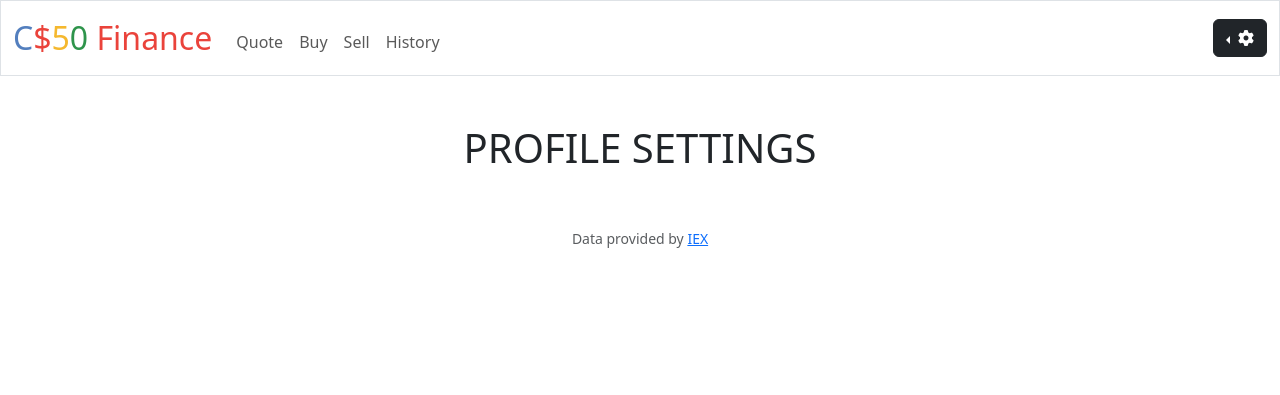
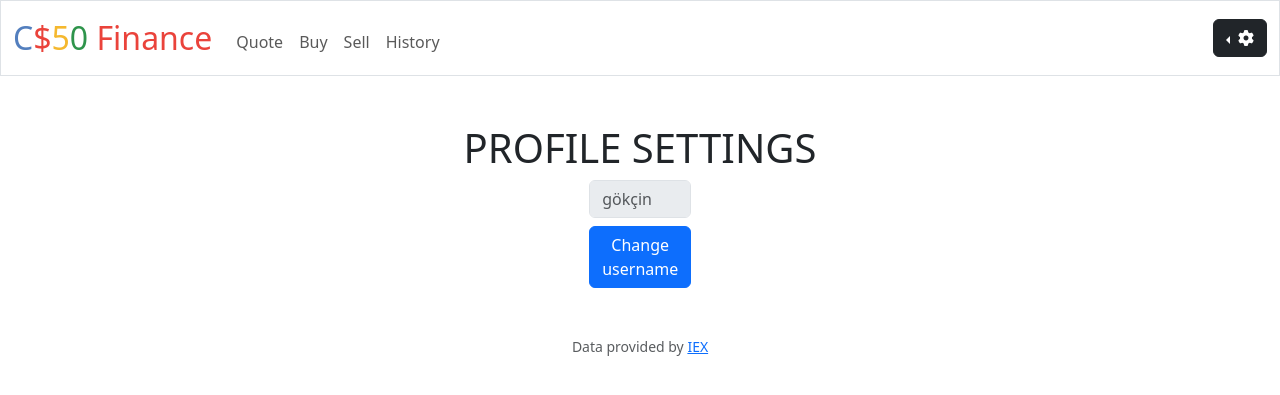
Before and after one commit to ibrahimdemir792/Portfolio-Manager, a Flask app: page /profileSettings in a window 1280 px wide. Shown: the top 395 px of the page. Run offline with Flask 3, Linux system fonts and the light colour scheme; a user stored in the database is signed in; some libraries are stand-ins or nearby versions.

Commit message:
profile settings and delete button for history

```diff
--- a/finance/app.py
+++ b/finance/app.py
@@ -255,7 +255,24 @@ def cash():
 @app.route("/profileSettings", methods=["GET", "POST"])
 @login_required
 def profileSettings():
+    user_id = session.get("user_id")
     if request.method == "GET":
-        return render_template("profileSettings.html")
+        username = db.execute("SELECT * FROM users WHERE id = ?", user_id)
+        return render_template("profileSettings.html", username=username)
     elif request.method == "POST":
-        return render_template("profileSettings.html")
+        newusername = request.form.get("newusername")
+        db.execute("UPDATE users SET username = ? WHERE id = ?", newusername, user_id)
+        return redirect("/profileSettings")
+
+
+@app.route("/delete", methods=["POST"])
+def delete():
+    transactionId = request.form.get("transactionId")
+    cashId = request.form.get("cashId")
+    if transactionId:
+        db.execute("DELETE FROM transactions WHERE id = ?", transactionId)
+        flash("Transaction History Deleted")
+    elif cashId:
+        db.execute("DELETE FROM cashHistory WHERE id = ?", cashId)
+        flash("Cash History Deleted")
+    return redirect("/history")
--- a/finance/static/styles.css
+++ b/finance/static/styles.css
@@ -26,3 +26,8 @@ nav .navbar-brand .green
     float: left;
     width: 200px;
 }
+
+.center {
+    margin: auto;
+    width: 10%;
+  }
--- a/finance/templates/index.html
+++ b/finance/templates/index.html
@@ -77,7 +77,7 @@
                             <input class="form-control mx-auto w-auto m-2" name="amount" placeholder="Amount" autofocus required type="number" step="any">
                         </div>
                         <div class="form-group">
-                            <input id="submitButton" class="btn btn-primary" type="submit"></input>
+                            <input id="submitButton" class="btn btn-primary" type="submit">
                         </div>
                     </form>
                 </div>
--- a/finance/templates/layout.html
+++ b/finance/templates/layout.html
@@ -82,7 +82,7 @@
                               </div>
                               <li><a class="dropdown-item" href="#">Link 4</a></li>
                               <li><hr class="dropdown-divider"></li>
-                              <li class="nav-item"><a class="nav-link" href="/logout">Log Out</a></li>
+                              <li class="nav-item ms-3"><a class="nav-link" href="/logout">Log Out</a></li>
                             </ul>
                         </div>
                     {% else %}
--- a/finance/templates/profileSettings.html
+++ b/finance/templates/profileSettings.html
@@ -6,4 +6,39 @@
 
 {% block main %}
     <h1>PROFILE SETTINGS</h1>
+    <div class="container center">
+        <div class="row">
+            <div>
+                <input type="text" class="form-control" placeholder="{{ username[0]['username'] }}" disabled>
+            </div>
+            <div class="mt-2">
+                <button type="button" class="btn btn-primary" data-bs-toggle="modal" data-bs-target="#myModal">Change username</button>
+            </div>
+        </div>
+    </div>
+    <!--Modal-->
+    <div class="modal" id="myModal">
+        <div class="modal-dialog modal-dialog-centered">
+          <div class="modal-content">
+
+            <!-- Modal Header -->
+            <div class="modal-header">
+              <h4 class="modal-title">Change Username</h4>
+              <button type="button" class="btn-close" data-bs-dismiss="modal"></button>
+            </div>
+
+            <!-- Modal body -->
+            <div class="modal-body">
+                <form action="/profileSettings" method="post" >
+                    <div>
+                        <input type="text" name="newusername" placeholder="New username">
+                    </div>
+                    <div class="mt-2">
+                        <button type="button" class="btn btn-danger me-3" data-bs-dismiss="modal" >Close</button>
+                        <input type="submit" class="btn btn-success" data-bs-dismiss="modal" value="Change">
+                    </div>
+                </form>
+          </div>
+        </div>
+      </div>
 {% endblock %}
```
Also changed, not shown: finance/templates/history.html (+24 -0 lines), finance/finance.db, 2 other files.
